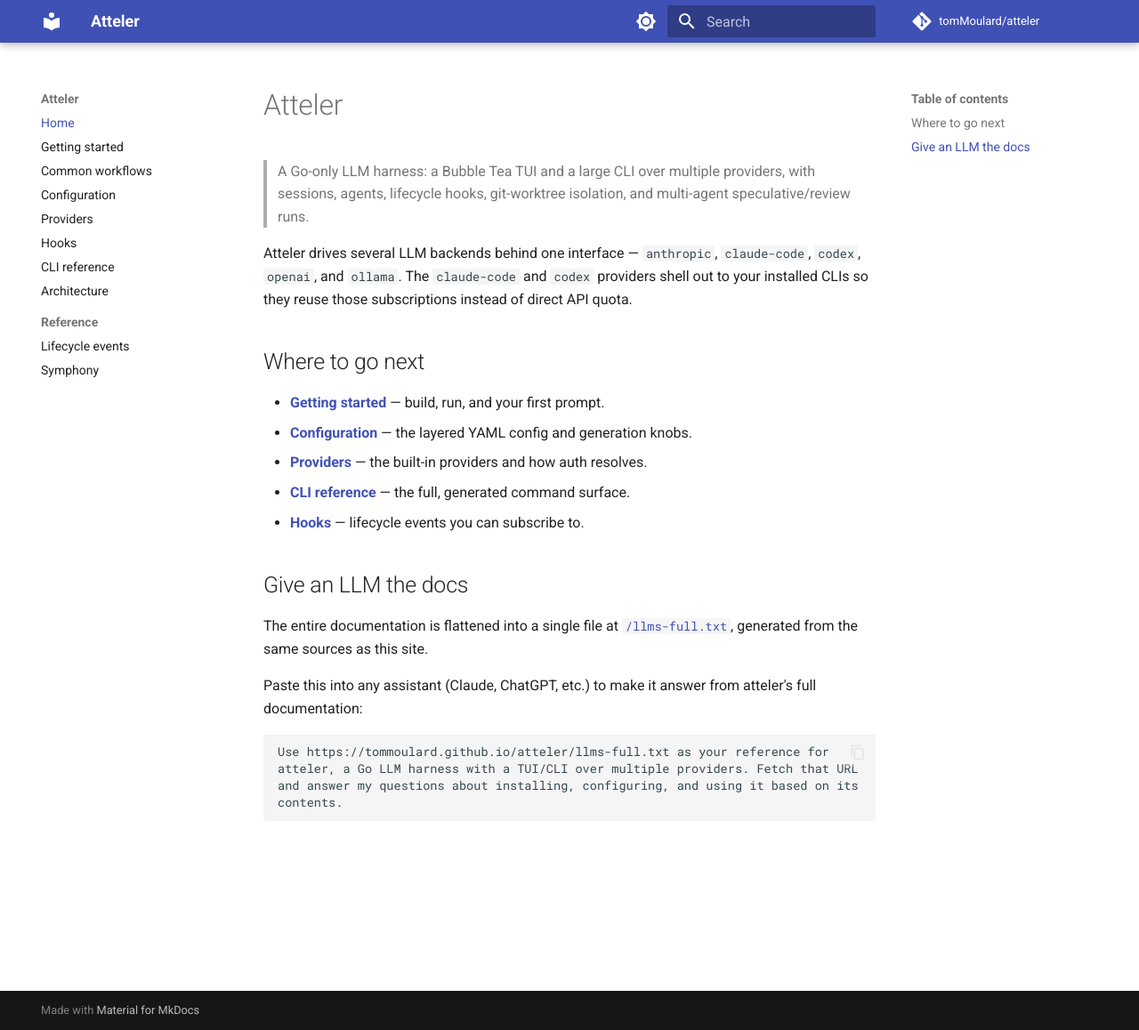
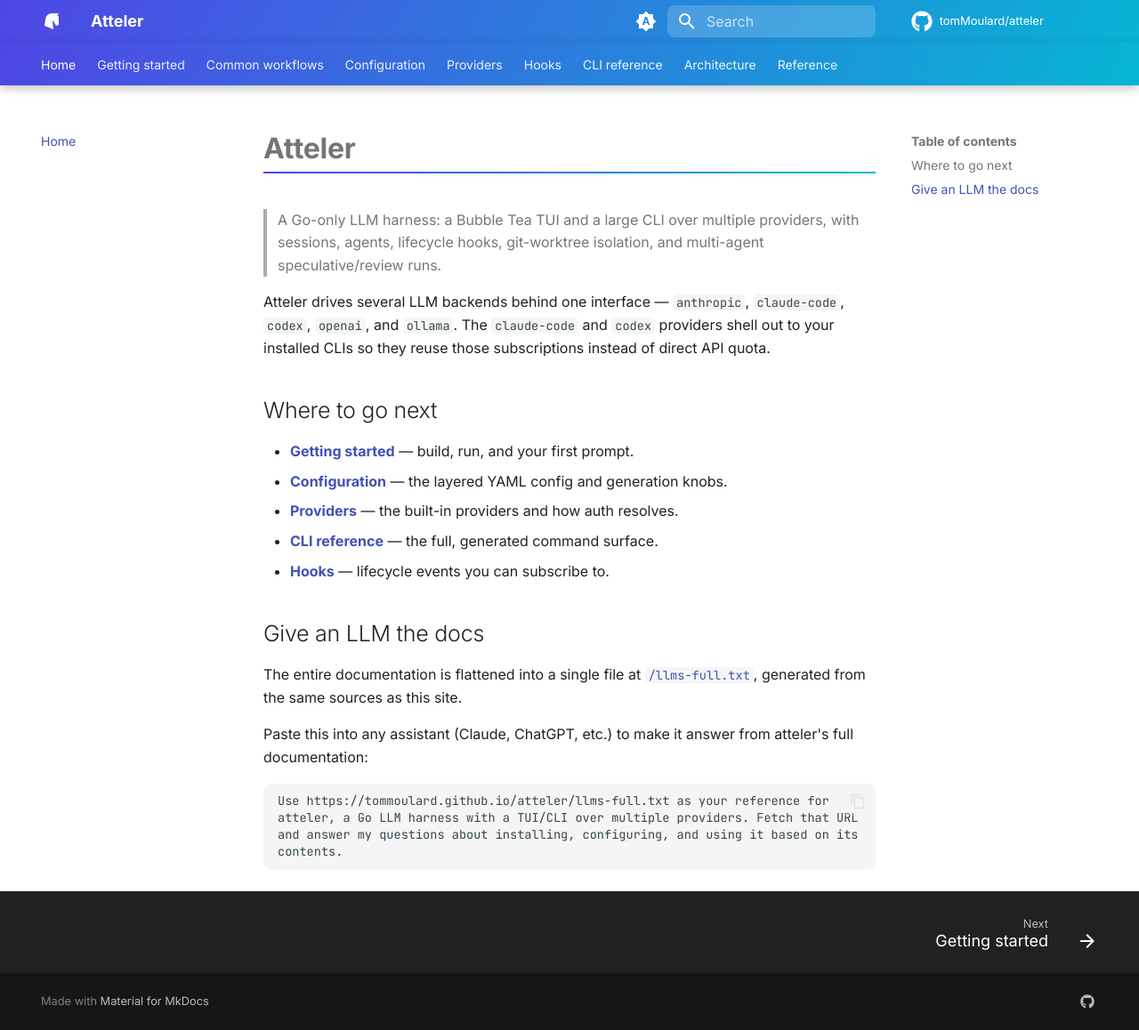
Before and after one commit to tomMoulard/atteler, an MkDocs documentation site: the page built from docs/index.md, in a window 1280 px wide and 1158 px high. Shown: the whole window at 89% size. Built offline with MkDocs 1.6.1 and Material for MkDocs 9.7.7, drawn with Linux system fonts in a browser that asks for light colours; comment, search, counter and statistics services are not loaded.

Commit message:
docs: give the site a distinctive Material theme
- Indigo/cyan palette with auto/light/dark toggle and a gradient header + tabs.
- Inter / JetBrains Mono fonts, horse-variant logo, GitHub repo icon + social link.
- Instant navigation, sticky top tabs, table-of-contents follow, search
  highlight/share, code copy, and richer pymdownx extensions (details, tabbed,
  tasklist, keys, mark, emoji).
- Custom extra.css for the gradient header, rounded code/admonition blocks, and
  a gradient underline on page titles.

Co-Authored-By: Claude Opus 4.8 (1M context) <noreply@anthropic.com>

```diff
--- /dev/null
+++ b/docs/stylesheets/extra.css
@@ -0,0 +1,69 @@
+/* Atteler docs — visual polish on top of Material for MkDocs. */
+
+:root {
+  --md-primary-fg-color: #4f46e5;        /* indigo 600 */
+  --md-primary-fg-color--light: #6366f1; /* indigo 500 */
+  --md-primary-fg-color--dark: #3730a3;  /* indigo 800 */
+  --md-accent-fg-color: #06b6d4;         /* cyan 500 */
+  --at-grad-from: #4f46e5;
+  --at-grad-to: #06b6d4;
+}
+
+[data-md-color-scheme="slate"] {
+  --md-accent-fg-color: #22d3ee;
+  --md-default-bg-color: #0d1117;
+  --at-grad-from: #1e1b4b;               /* indigo 950 */
+  --at-grad-to: #0e7490;                 /* cyan 800 */
+}
+
+/* Gradient header + top tabs for a distinctive look. */
+.md-header,
+.md-tabs {
+  background-image: linear-gradient(120deg, var(--at-grad-from) 0%, var(--at-grad-to) 100%);
+  box-shadow: 0 2px 12px rgba(0, 0, 0, 0.15);
+}
+
+/* Keep search box readable against the gradient. */
+.md-search__form {
+  background-color: rgba(255, 255, 255, 0.18);
+  border-radius: 8px;
+}
+.md-search__form:hover {
+  background-color: rgba(255, 255, 255, 0.28);
+}
+
+/* Rounder, softer code and admonition blocks. */
+.md-typeset pre > code,
+.md-typeset .highlight > pre {
+  border-radius: 10px;
+}
+.md-typeset .admonition,
+.md-typeset details {
+  border-radius: 10px;
+}
+
+/* Punchier links and inline code accents. */
+.md-typeset a {
+  text-decoration-thickness: 1px;
+  text-underline-offset: 2px;
+}
+.md-typeset code {
+  border-radius: 5px;
+}
+
+/* Gradient accent under the page H1. */
+.md-typeset h1 {
+  font-weight: 700;
+  padding-bottom: 0.25rem;
+  border-bottom: 2px solid transparent;
+  border-image: linear-gradient(90deg, var(--at-grad-from), var(--at-grad-to)) 1;
+}
+
+/* Friendlier nav tabs. */
+.md-tabs__link {
+  opacity: 0.9;
+}
+.md-tabs__link--active,
+.md-tabs__link:hover {
+  opacity: 1;
+}
--- a/mkdocs.yml
+++ b/mkdocs.yml
@@ -13,20 +13,58 @@ exclude_docs: |
 
 theme:
   name: material
+  language: en
+  icon:
+    logo: material/horse-variant
+    repo: fontawesome/brands/github
+  font:
+    text: Inter
+    code: JetBrains Mono
   palette:
-    - scheme: default
+    # Palette toggle: follow system, then explicit light/dark.
+    - media: "(prefers-color-scheme)"
       toggle:
-        icon: material/brightness-7
+        icon: material/brightness-auto
+        name: Switch to light mode
+    - media: "(prefers-color-scheme: light)"
+      scheme: default
+      primary: indigo
+      accent: cyan
+      toggle:
+        icon: material/weather-sunny
         name: Switch to dark mode
-    - scheme: slate
+    - media: "(prefers-color-scheme: dark)"
+      scheme: slate
+      primary: black
+      accent: cyan
       toggle:
-        icon: material/brightness-4
-        name: Switch to light mode
+        icon: material/weather-night
+        name: Switch to system preference
   features:
+    - navigation.instant
+    - navigation.instant.progress
+    - navigation.tracking
+    - navigation.tabs
+    - navigation.tabs.sticky
     - navigation.sections
     - navigation.top
+    - navigation.footer
+    - toc.follow
+    - search.suggest
+    - search.highlight
+    - search.share
     - content.code.copy
-    - search.suggest
+    - content.code.annotate
+    - content.tooltips
+
+extra_css:
+  - stylesheets/extra.css
+
+extra:
+  social:
+    - icon: fontawesome/brands/github
+      link: https://github.com/tomMoulard/atteler
+      name: Atteler on GitHub
 
 nav:
   - Home: index.md
@@ -43,11 +81,27 @@ nav:
 
 markdown_extensions:
   - admonition
+  - attr_list
+  - md_in_html
   - tables
   - toc:
       permalink: true
-  - pymdownx.highlight
+  - pymdownx.highlight:
+      anchor_linenums: true
+      line_spans: __span
+      pygments_lang_class: true
+  - pymdownx.inlinehilite
   - pymdownx.superfences
+  - pymdownx.details
+  - pymdownx.keys
+  - pymdownx.mark
+  - pymdownx.tabbed:
+      alternate_style: true
+  - pymdownx.tasklist:
+      custom_checkbox: true
+  - pymdownx.emoji:
+      emoji_index: !!python/name:material.extensions.emoji.twemoji
+      emoji_generator: !!python/name:material.extensions.emoji.to_svg
   - pymdownx.snippets:
       base_path:
         - docs
```
